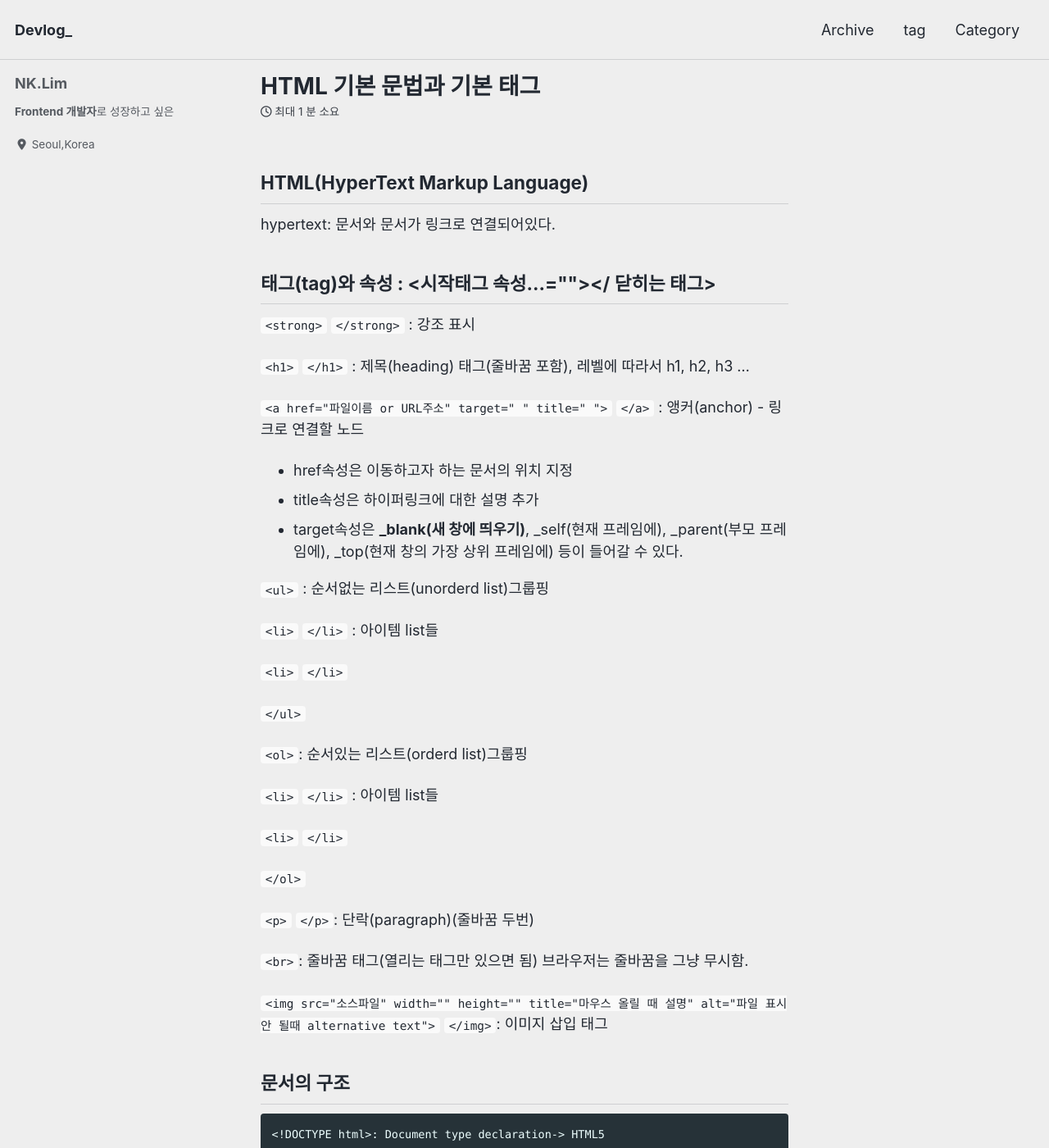
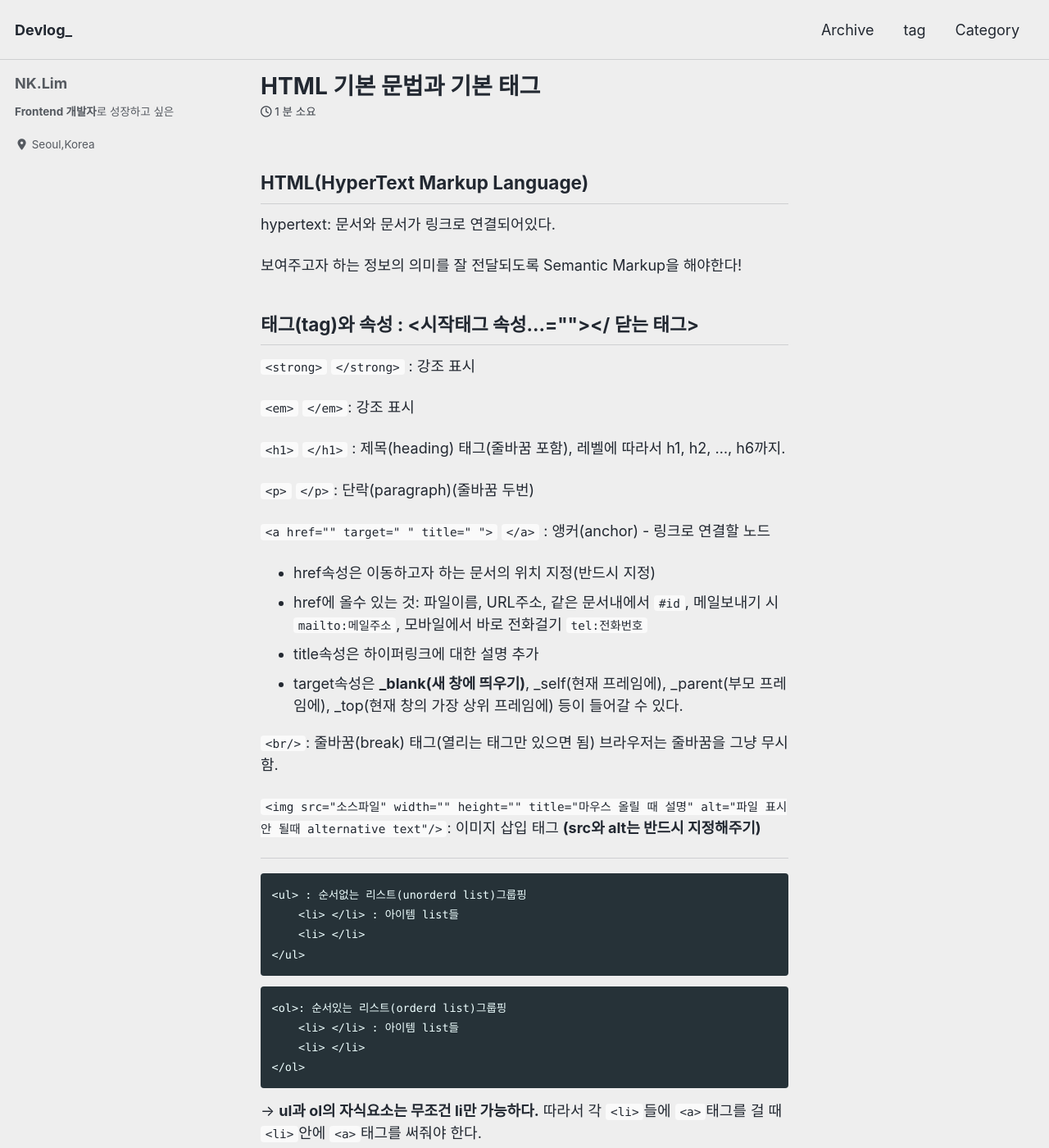
Before and after one commit to nangkyeonglim/nangkyeonglim.github.io, a Jekyll site: the page built from _posts/2019-12-28-html-basic1.md, in a window 1280 px wide and 1400 px high. Shown: the whole window at 82% size. Built offline with Jekyll 4.4.1, drawn with Linux system fonts in a browser that asks for light colours; cached includes are drawn as plain includes; nearby versions of some CDN libraries; comment, search, counter and statistics services are not loaded; some of the changed text lies outside the part shown.

Commit message:
Update 2019-12-28-html-basic1.md
내용 수정 및 추가

````diff
--- a/_posts/2019-12-28-html-basic1.md
+++ b/_posts/2019-12-28-html-basic1.md
@@ -7,38 +7,84 @@ categories: html frontend
 ## HTML(HyperText Markup Language)
 hypertext: 문서와 문서가 링크로 연결되어있다.
 
-## 태그(tag)와 속성 : <시작태그 속성...></ 닫히는 태그>
+보여주고자 하는 정보의 의미를 잘 전달되도록 Semantic Markup을 해야한다!
+
+## 태그(tag)와 속성 : <시작태그 속성...></ 닫는 태그>
 `<strong>` `</strong>` : 강조 표시
 
-`<h1>` `</h1>` : 제목(heading) 태그(줄바꿈 포함), 레벨에 따라서 h1, h2, h3 ...
+`<em>` `</em>`: 강조 표시
 
-`<a href="파일이름 or URL주소" target=" " title=" ">` `</a>` : 앵커(anchor) - 링크로 연결할 노드
-- href속성은 이동하고자 하는 문서의 위치 지정
+`<h1>` `</h1>` : 제목(heading) 태그(줄바꿈 포함), 레벨에 따라서 h1, h2, ..., h6까지.
+
+`<p>` `</p>`: 단락(paragraph)(줄바꿈 두번)
+
+`<a href="" target=" " title=" ">` `</a>` : 앵커(anchor) - 링크로 연결할 노드
+- href속성은 이동하고자 하는 문서의 위치 지정(반드시 지정)
+- href에 올수 있는 것: 파일이름, URL주소, 같은 문서내에서 `#id`, 메일보내기 시 `mailto:메일주소`, 모바일에서 바로 전화걸기 `tel:전화번호`
 - title속성은 하이퍼링크에 대한 설명 추가
 - target속성은 **_blank(새 창에 띄우기)**, _self(현재 프레임에), _parent(부모 프레임에), _top(현재 창의 가장 상위 프레임에) 등이 들어갈 수 있다.
 
-`<ul>` : 순서없는 리스트(unorderd list)그룹핑
+`<br/>`: 줄바꿈(break) 태그(열리는 태그만 있으면 됨) 브라우저는 줄바꿈을 그냥 무시함.
 
-`<li>` `</li>` : 아이템 list들
+`<img src="소스파일" width="" height="" title="마우스 올릴 때 설명" alt="파일 표시 안 될때 alternative text"/>`: 이미지 삽입 태그 **(src와 alt는 반드시 지정해주기)**
 
-`<li>` `</li>`
+--------------
 
-`</ul>`
+```
+<ul> : 순서없는 리스트(unorderd list)그룹핑
+    <li> </li> : 아이템 list들
+    <li> </li>
+</ul>
+```
 
-`<ol>`: 순서있는 리스트(orderd list)그룹핑
+```
+<ol>: 순서있는 리스트(orderd list)그룹핑
+    <li> </li> : 아이템 list들
+    <li> </li>
+</ol>
+```
 
-`<li>` `</li>` : 아이템 list들
+-> **ul과 ol의 자식요소는 무조건 li만 가능하다.** 따라서 각 `<li>`들에 `<a>`태그를 걸 때 `<li>`안에 `<a>`태그를 써줘야 한다.
 
-`<li>` `</li>`
+정의 리스트(description list)그룹핑(용어 정의할 때, {key:value}로 정보를 제공할 때 사용)
 
-`</ol>`
+사전적으로 좀더 구체적인 정의를 내리고 싶을 때 `<dt>`태그 안에 `<dfn>` `</dfn>` 사용가능(definition약자)
+```
+<dl> //description list
+    <dt> </dt> //description term(key값에 해당)
+    <dd> </dd> // description data(value값에 해당)
+    <dd> </dd>
+</dl>
+```
+-> **dt와 dd가 다대다(N:M)개 올 수도 있음.**
 
-`<p>` `</p>`: 단락(paragraph)(줄바꿈 두번)
+```
+<dl>
+    <div>
+        <dt>1</dt>
+        <dd>1에 대한 설명</dd>
+    </div>
+    <div>
+        <dt>2 </dt>
+        <dd>2에 대한 설명</dd>
+    </div>
+</dl>
+```
+-> 다음과 같이 사용도 가능하다. dl태그의 직계자식으로 올 수 있는 태그는 div, dt, dd이다.
 
-`<br>`: 줄바꿈 태그(열리는 태그만 있으면 됨) 브라우저는 줄바꿈을 그냥 무시함.
+-------
 
-`<img src="소스파일" width="" height="" title="마우스 올릴 때 설명" alt="파일 표시 안 될때 alternative text">` `</img>`: 이미지 삽입 태그
+`<blockquote cite="출처의 url있다면 써준다.">` `</blockquote>`: 내용 전체가 하나의 인용문일 때 사용
 
+`<cite>` `</cite>`: blockquote태그 안에 인용의 출처를 남길 때
+
+`<q>` `</q>`: 어떤 문단내에서 특정 한 부분을 인용할 때 사용, " "가 생긴다.
+
+--------
+
+`<div>` `</div>`, `<span>` `</span>`
+
+아무 의미가 없지만 스타일 적용할 때 요소를 묶을 때 그룹핑하려고 사용. 되도록 사용하지 않되 정 적용할 태그 없을 때 사용.
 
 ## 문서의 구조
 ```
@@ -56,7 +102,9 @@ hypertext: 문서와 문서가 링크로 연결되어있다.
 
 ## 개발도구(Editor)
 VSC로 편집 시
+
 ol>li*4 하면
+
 ```
 <ol>
     <li></li>
````
